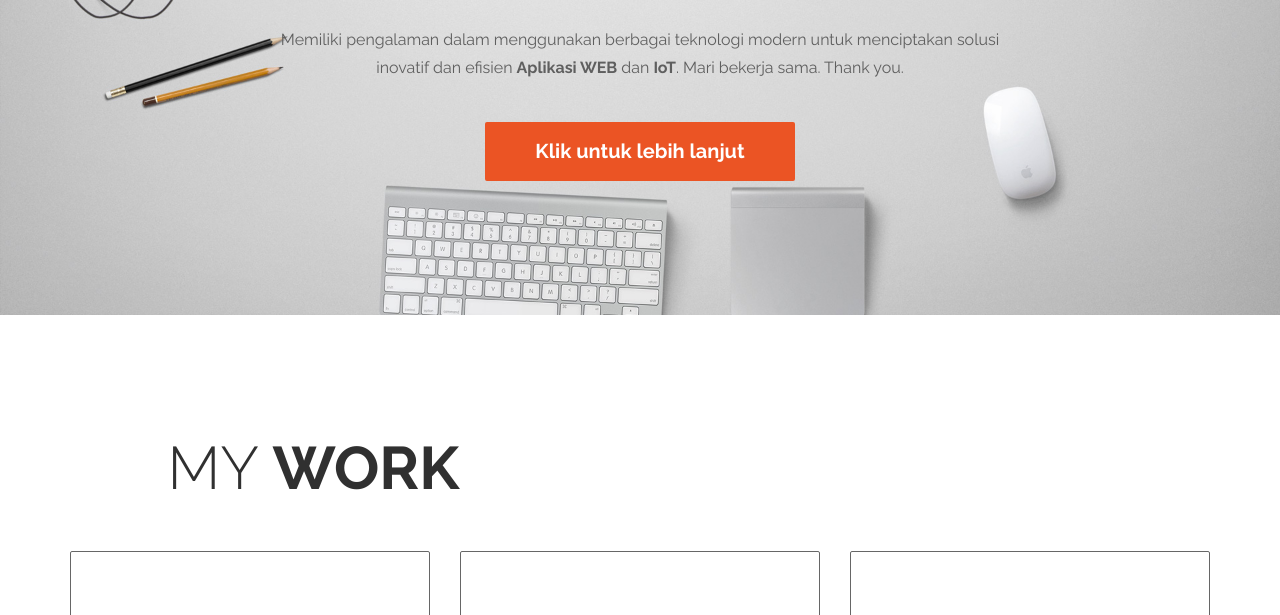
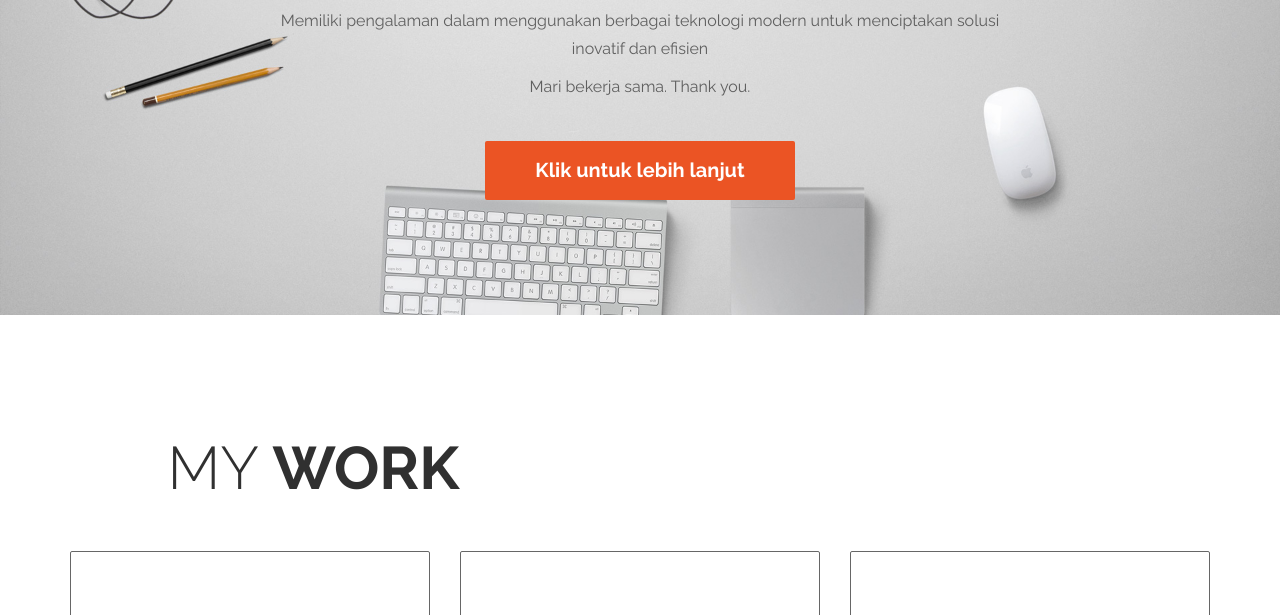
Before and after one commit to indrarofiyadi/porto., a plain HTML site: page index.html in a window 1280 px wide. Shown: the part 485-1100 px from the top of the page. Drawn offline with Linux system fonts and the light colour scheme.

Commit message:
Update index.html

```diff
--- a/index.html
+++ b/index.html
@@ -59,7 +59,8 @@ https://templatemo.com/tm-464-ultra-profile
 					<img src="images/bulat foto.png" alt="Indra Rofiyadi" style="max-width: 250px; height: auto; border-radius: 50%;" class="img-fluid mb-4">
 					<h1 class="tm-home-title"><strong>Indra Rofiyadi</strong></h1>
 					<h2 class="tm-home-subtitle">Welcome</h2>
-					<p>Memiliki pengalaman dalam menggunakan berbagai teknologi modern untuk menciptakan solusi inovatif dan efisien <strong>Aplikasi WEB</strong> dan <strong>IoT</strong>. Mari bekerja sama. Thank you.</p>
+					<p>Memiliki pengalaman dalam menggunakan berbagai teknologi modern untuk menciptakan solusi inovatif dan efisien</p>
+					<p>Mari bekerja sama. Thank you.</p>
 					<a href="#work" class="btn btn-default smoothScroll tm-view-more-btn">Klik untuk lebih lanjut</a>
 				</div>
 				<div class="col-md-2 col-sm-1"></div>
```
